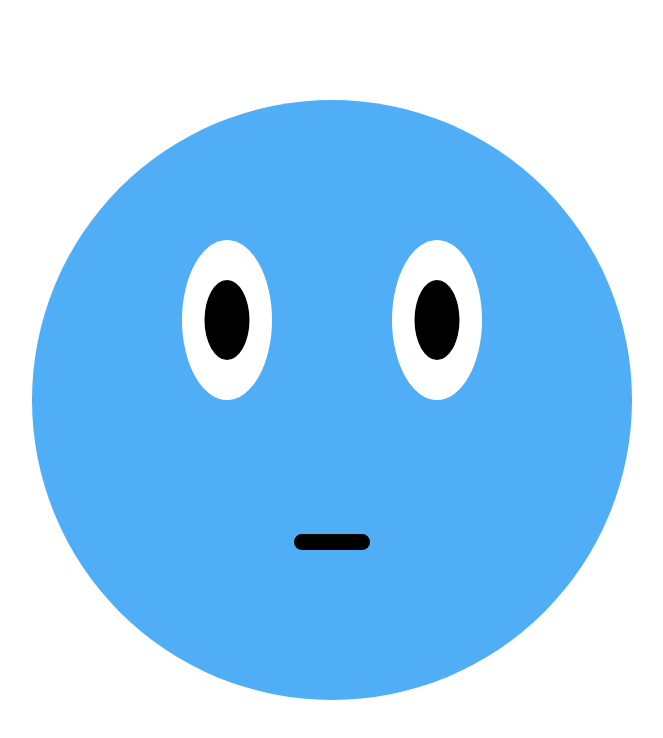
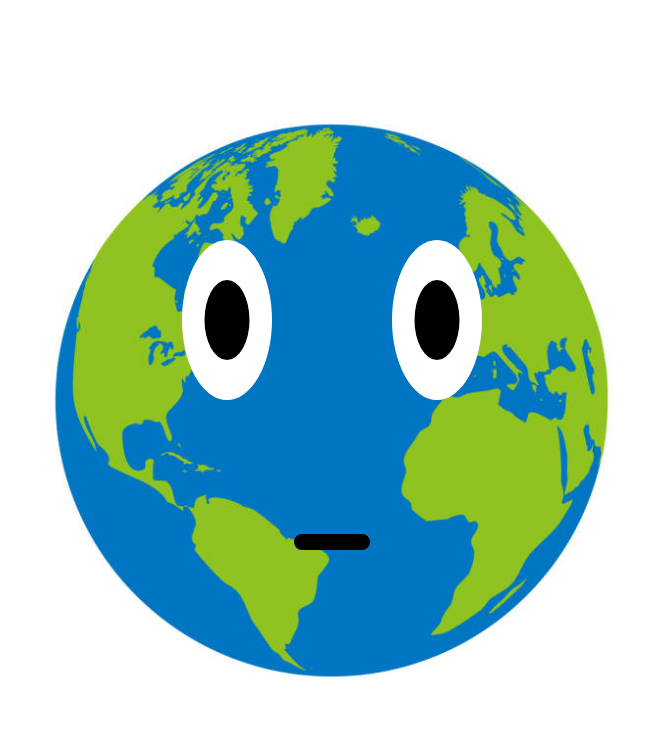
Before and after one commit to A-Massart/dad-nfn-alice-massart, a plain HTML site: page JeSuisTerre/index.html in a window 1280 px wide. Shown: the whole page, without its empty margins (308-971 px from the left). Drawn offline with Linux system fonts and the light colour scheme.

Commit message:
documentation des avancées

```diff
--- a/JeSuisTerre/style.css
+++ b/JeSuisTerre/style.css
@@ -23,9 +23,12 @@ html, body {
     justify-content: flex-start;
     align-items: flex-start;
 
-    background: rgb(80, 174, 246);
+    background-image: url("src/img/earth_skin.jpg");
+    background-size: cover;
+    background-position: center;
+    background-repeat: no-repeat;
+
     border-radius: 50%;
-
     aspect-ratio: 1 / 1;
     width: 75vw;
     max-width: 600px;
```
Also changed, not shown: JeSuisTerre/src/img/earth_skin.jpg (added), documentation/Semaine du 10 novembre/2025-11-14_00.49.33_vive-le-responsive.png (added), 6 other files.
